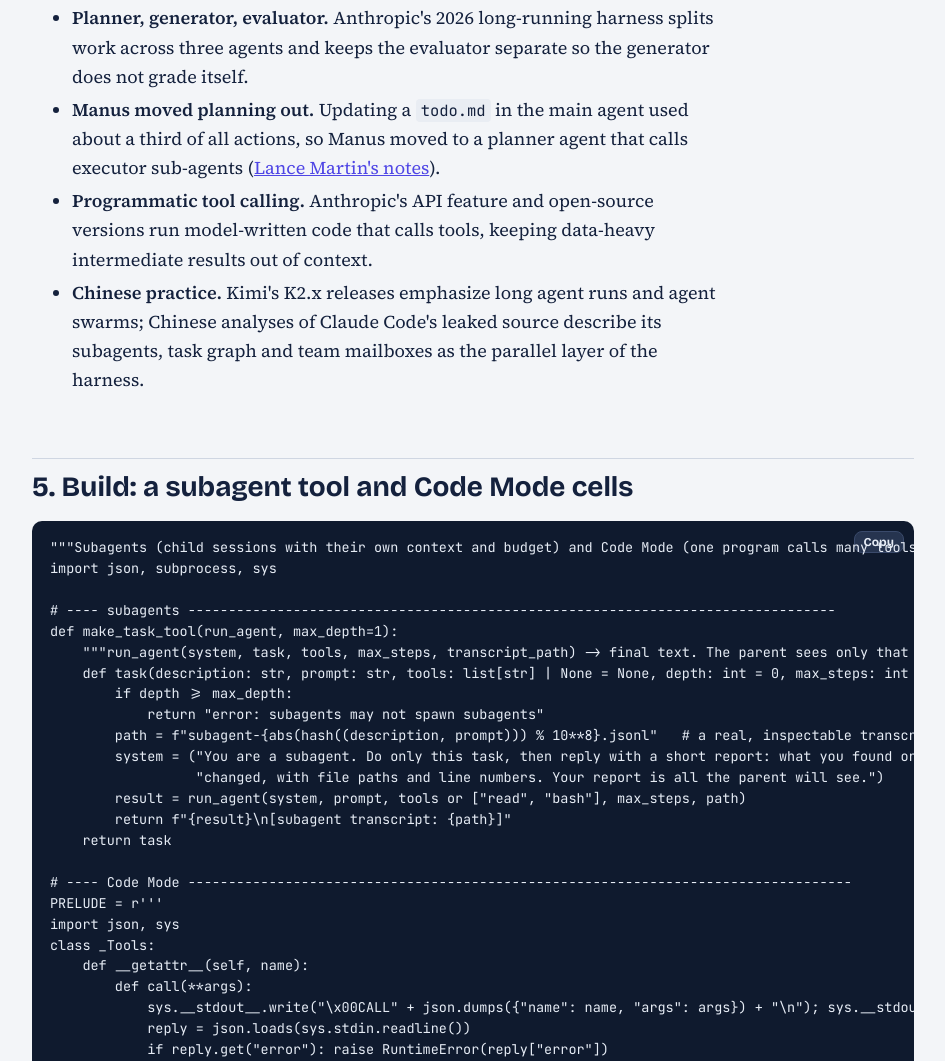
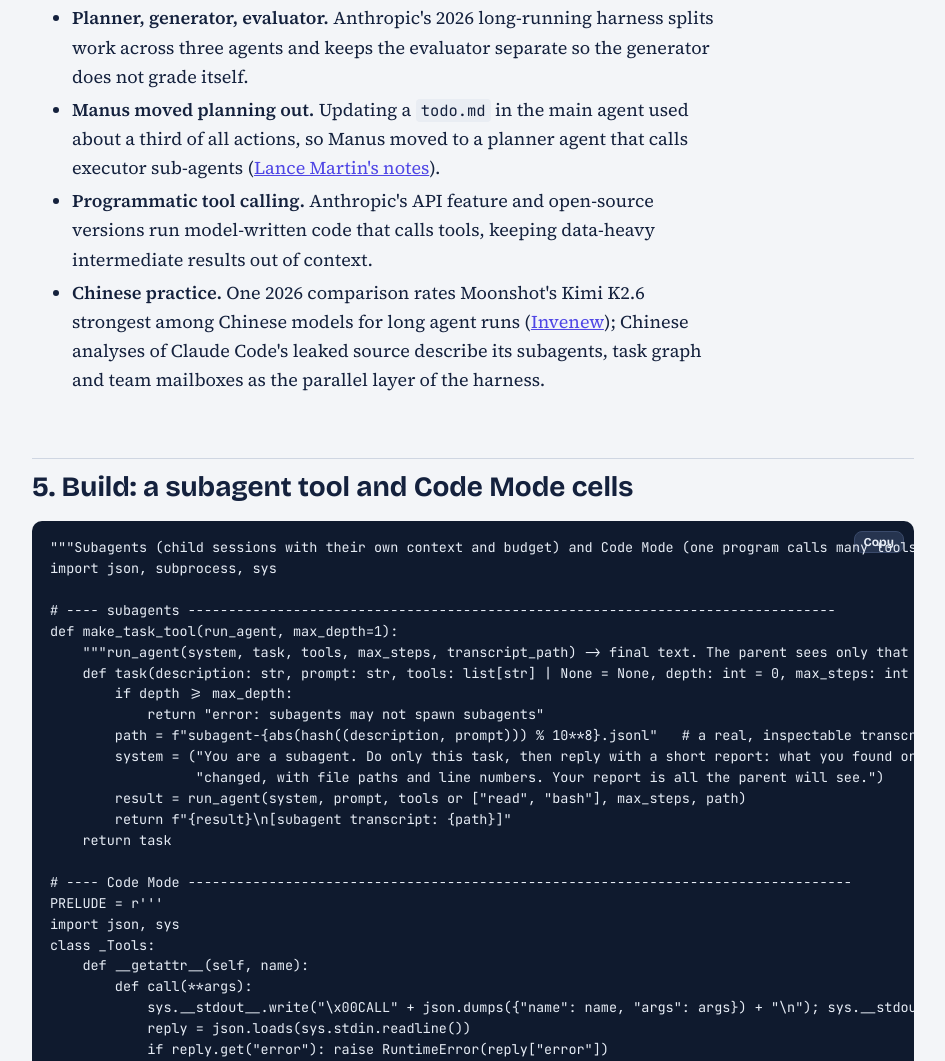
Before and after one commit to arsalan-ai26/Agent-Harness, a plain HTML site: page chapters/09-subagents.html in a window 1280 px wide. Shown: the part 3296-4357 px from the top of the page, without its empty margins (316-1261 px from the left). Drawn offline with nearby package versions, Linux system fonts and the light colour scheme.

Commit message:
Chapter 9: tighten a claim
Co-Authored-By: Claude Opus 5.5 <noreply@anthropic.com>
Claude-Session: https://claude.ai/code/session_01CdZJWdFkvXxqd4FCSdAJ6r

```diff
--- a/chapters/09-subagents.html
+++ b/chapters/09-subagents.html
@@ -87,7 +87,7 @@
   <li><strong>Planner, generator, evaluator.</strong> Anthropic's 2026 long-running harness splits work across three agents and keeps the evaluator separate so the generator does not grade itself.</li>
   <li><strong>Manus moved planning out.</strong> Updating a <code>todo.md</code> in the main agent used about a third of all actions, so Manus moved to a planner agent that calls executor sub-agents (<a href="https://scour.ing/@emschwartz/p/https://rlancemartin.github.io/2025/10/15/manus">Lance Martin's notes</a>).</li>
   <li><strong>Programmatic tool calling.</strong> Anthropic's API feature and open-source versions run model-written code that calls tools, keeping data-heavy intermediate results out of context.</li>
-  <li><strong>Chinese practice.</strong> Kimi's K2.x releases emphasize long agent runs and agent swarms; Chinese analyses of Claude Code's leaked source describe its subagents, task graph and team mailboxes as the parallel layer of the harness.</li>
+  <li><strong>Chinese practice.</strong> One 2026 comparison rates Moonshot's Kimi K2.6 strongest among Chinese models for long agent runs (<a href="https://invenew.beehiiv.com/p/chinese-coding-agents-are-now-a-stack-design-question">Invenew</a>); Chinese analyses of Claude Code's leaked source describe its subagents, task graph and team mailboxes as the parallel layer of the harness.</li>
 </ul>
 
 <h2 id="build">5. Build: a subagent tool and Code Mode cells</h2>
```
Also changed, not shown: src/09-subagents.html (+1 -1 lines).
